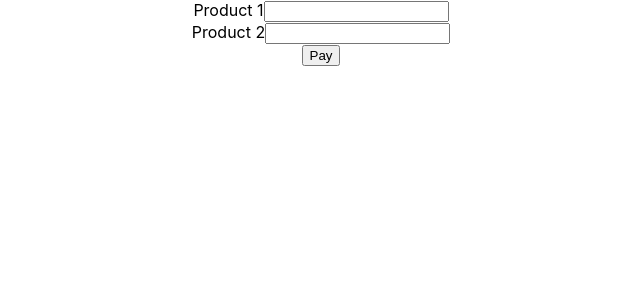
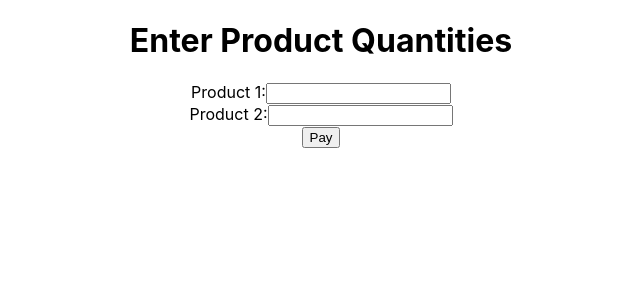
Before and after one commit to MarkN611/VinylVerse, a React (Create React App) app in the folder vinylverse/: page /purchase in a window 1280 px wide. Shown: the top 300 px of the page, without its empty margins (319-959 px from the left). Built offline with nearby package versions, Linux system fonts and the light colour scheme.

Commit message:
Adjusted headings for consistency

```diff
--- a/vinylverse/src/components/purchase.js
+++ b/vinylverse/src/components/purchase.js
@@ -14,8 +14,9 @@ const Purchase = () => {
 
     return (
         <div>
+            <h1>Enter Product Quantities</h1>
             <form onSubmit={handleSubmit}>
-                <label>Product 1</label>
+                <label>Product 1:</label>
                 <input
                     type="number"
                     required
@@ -23,7 +24,7 @@ const Purchase = () => {
                         {order.buyQuantity[0] = e.target.value;}}
                 />
                 <br/>
-                <label>Product 2</label>
+                <label>Product 2:</label>
                 <input
                     type="number"
                     required
--- a/vinylverse/src/components/shippingEntry.js
+++ b/vinylverse/src/components/shippingEntry.js
@@ -25,7 +25,7 @@ const ShippingEntry = () => {
 
   return (
     <div>
-      <h2>Enter Shipping Information</h2>
+      <h1>Enter Shipping Information</h1>
       <form onSubmit={handleSubmit}>
         <label>Name:</label>
         <input name="name" onChange={handleChange} value={shipping.name} required />
```
